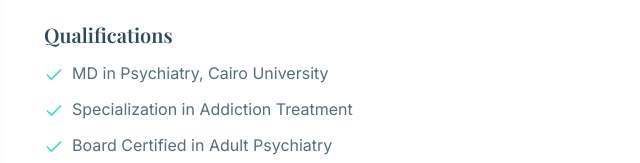
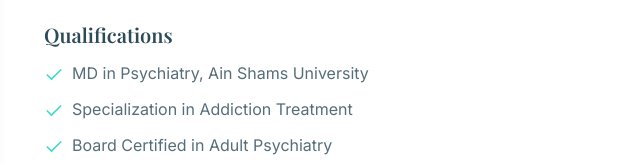
Before and after one commit to mahmoud120182/Dr.-Ashraf-Hanafy, a plain HTML site: page index.html in a window 1280 px wide. Shown: the part 1277-1440 px from the top of the page, 620-1260 px from the left. Drawn offline with nearby package versions, Linux system fonts and the light colour scheme.

Commit message:
Update index.html

```diff
--- a/index.html
+++ b/index.html
@@ -205,7 +205,7 @@
                   <svg xmlns="http://www.w3.org/2000/svg" width="20" height="20" viewBox="0 0 24 24" fill="none" stroke="currentColor" stroke-width="2" stroke-linecap="round" stroke-linejoin="round" class="text-primary flex-shrink-0 mt-1">
                     <polyline points="20 6 9 17 4 12"></polyline>
                   </svg>
-                  <span class="text-neutral-dark/80">MD in Psychiatry, Cairo University</span>
+                  <span class="text-neutral-dark/80">MD in Psychiatry, Ain Shams University</span>
                 </li>
                 <li class="flex items-start gap-2">
                   <svg xmlns="http://www.w3.org/2000/svg" width="20" height="20" viewBox="0 0 24 24" fill="none" stroke="currentColor" stroke-width="2" stroke-linecap="round" stroke-linejoin="round" class="text-primary flex-shrink-0 mt-1">
```
